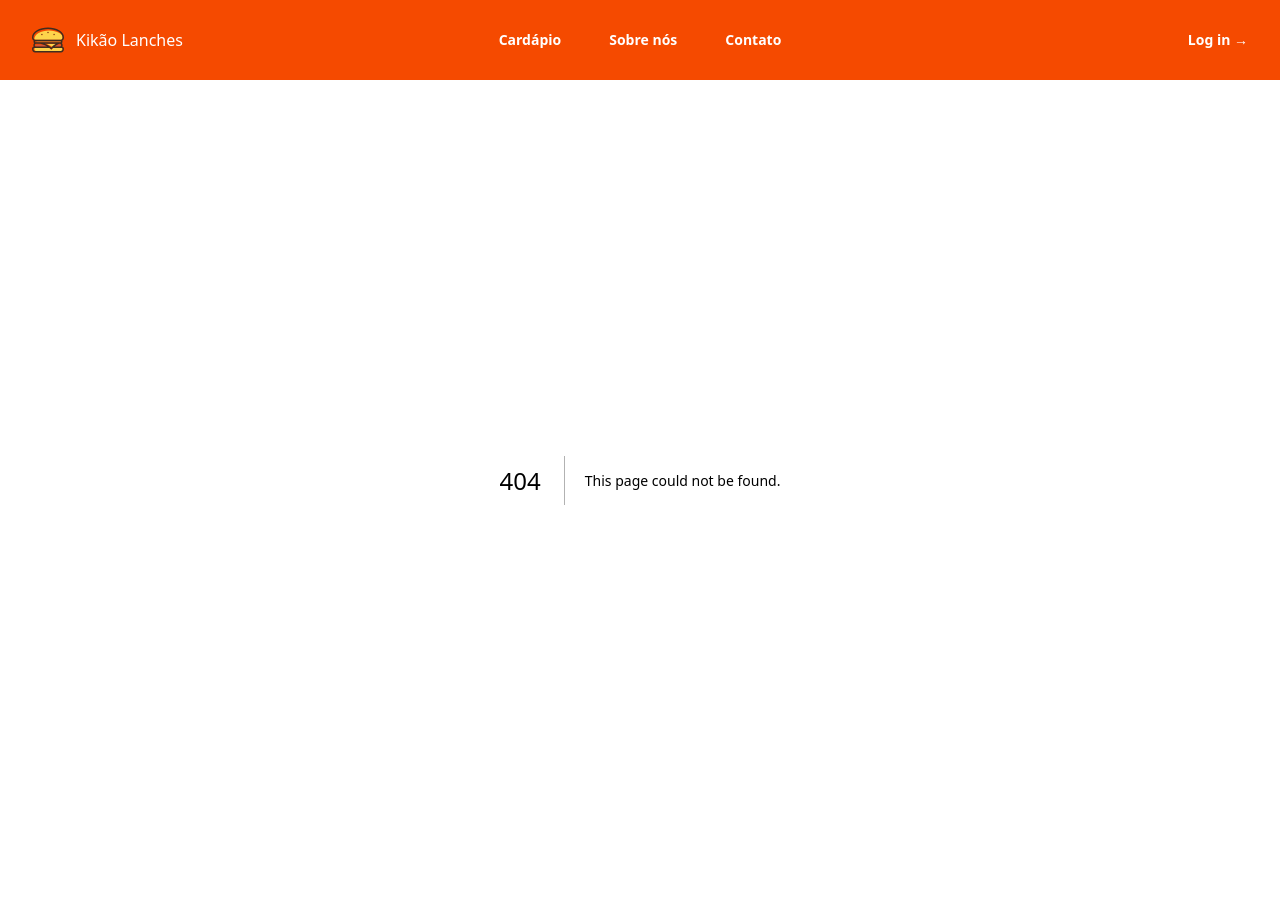
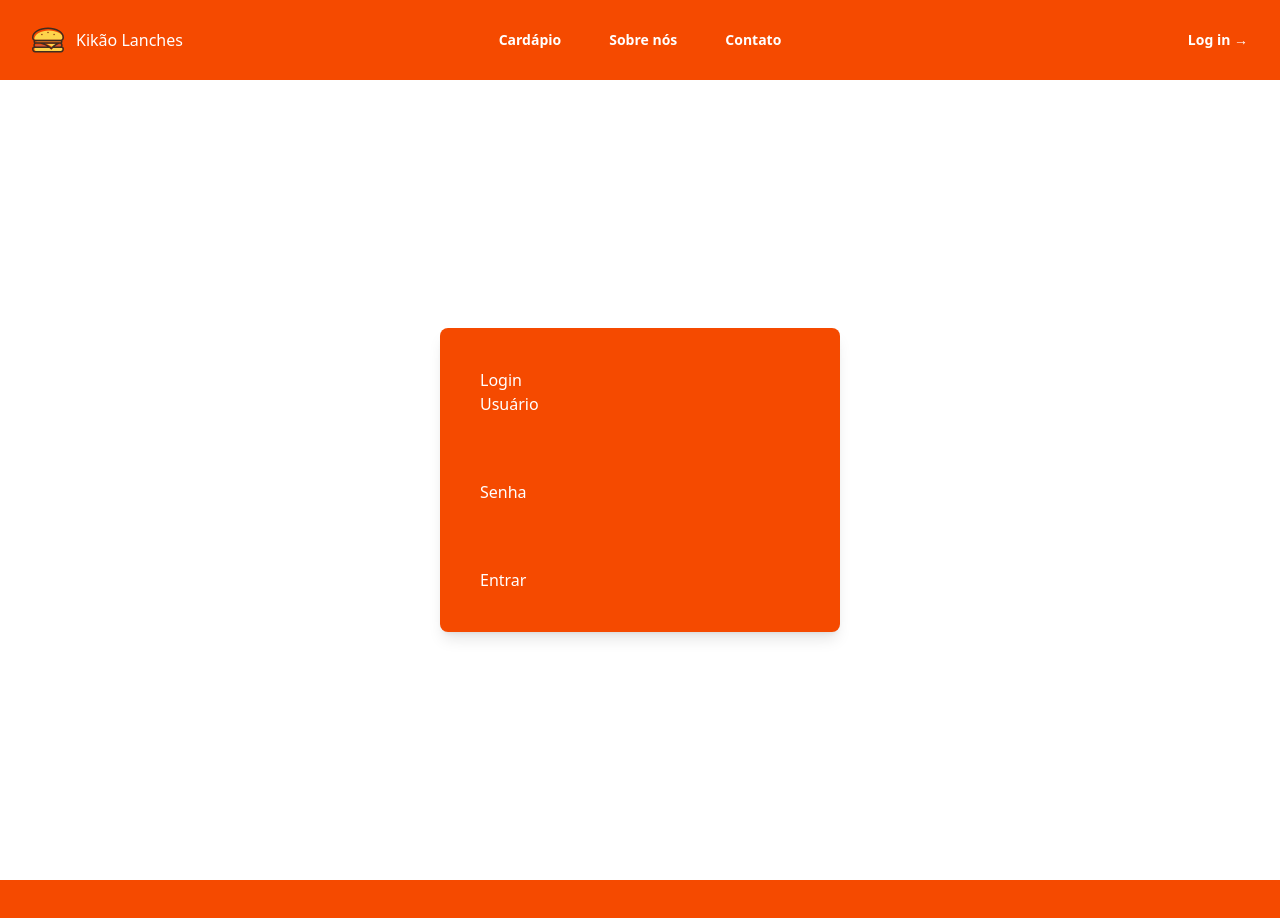
Before and after one commit to josebauer/kikao-lanches-frontend, a Next.js app: page /login in a window 1280 px wide. Before the commit this address had no page. Shown: the top 918 px of the page. Before the commit the page ends 880 px from the top, so only its background shows below. Built offline with nearby package versions, Linux system fonts and the light colour scheme.

Commit message:
Ajusta header e cria pagina de login

```diff
--- a/src/app/globals.scss
+++ b/src/app/globals.scss
@@ -1,4 +1,8 @@
 @use "tailwindcss";
+
+main {
+  min-height: 100vh;
+}
 
 ::-webkit-scrollbar {
   width: 8px;
--- a/src/app/layout.tsx
+++ b/src/app/layout.tsx
@@ -1,7 +1,8 @@
 import type { Metadata } from "next";
 import { Geist, Geist_Mono } from "next/font/google";
 import "./globals.scss";
-import Header from "@/components/Header";
+import Header from "@/components/layout/Header";
+import Footer from "@/components/layout/Footer";
 
 const geistSans = Geist({
   variable: "--font-geist-sans",
@@ -30,6 +31,7 @@ export default function RootLayout({
       >
         <Header />
         {children}
+        <Footer />
       </body>
     </html>
   );
--- /dev/null
+++ b/src/app/login/page.tsx
@@ -0,0 +1,9 @@
+import FormLogin from "@/components/formLogin/FormLogin";
+
+export default function Login() {
+  return (
+    <main>
+      <FormLogin />
+    </main>
+  )
+}
--- a/src/app/page.tsx
+++ b/src/app/page.tsx
@@ -1,9 +1,9 @@
-import Banner from "@/components/Banner";
+import Banner from "@/components/Banner/Banner";
 
 export default function Home() {
   return (
-    <>
+    <main>
       <Banner />
-    </>
+    </main>
   );
 }
--- a/src/components/Banner.tsx
+++ b/src/components/Banner/Banner.tsx
@@ -1,6 +1,6 @@
 export default function Banner() {
   return (
-    <div className="bg-orange-600">
+    <section className="bg-orange-600">
       <div className="relative isolate px-6 pt-14 lg:px-8">
         <div
           aria-hidden="true"
@@ -32,6 +32,6 @@ export default function Banner() {
         >
         </div>
       </div>
-    </div>
+    </section>
   )
 }
--- a/src/components/Header.tsx
+++ /dev/null
@@ -1,117 +0,0 @@
-'use client'
-
-import { useState } from 'react'
-import {
-  Dialog,
-  DialogPanel,
-  PopoverGroup
-} from '@headlessui/react'
-import {
-  Bars3Icon,
-  XMarkIcon,
-} from '@heroicons/react/24/outline'
-import Image from 'next/image'
-
-export default function Header() {
-  const [mobileMenuOpen, setMobileMenuOpen] = useState(false)
-
-  return (
-    <header className="bg-orange-600">
-      <nav aria-label="Global" className="mx-auto flex max-w-7xl items-center justify-between p-6 lg:px-8">
-        <div className="flex lg:flex-1 items-center gap-3">
-          <a href="#" className="-m-1.5 p-1.5">
-            <Image
-              alt="teste"
-              src="/hamburger.svg"
-              className="h-8 w-auto"
-              width={70}
-              height={70}
-            />
-          </a>
-          <span className="text-white">Kikão Lanches</span>
-        </div>
-        <div className="flex lg:hidden">
-          <button
-            type="button"
-            onClick={() => setMobileMenuOpen(true)}
-            className="-m-2.5 inline-flex items-center justify-center rounded-md p-2.5 text-gray-400"
-          >
-            <span className="sr-only">Open main menu</span>
-            <Bars3Icon aria-hidden="true" className="size-6" />
-          </button>
-        </div>
-        <PopoverGroup className="hidden lg:flex lg:gap-x-12">
-          <a href="#" className="text-sm/6 font-semibold text-white">
-            Cardápio
-          </a>
-          <a href="#" className="text-sm/6 font-semibold text-white">
-            Sobre nós
-          </a>
-          <a href="#" className="text-sm/6 font-semibold text-white">
-            Contato
-          </a>
-        </PopoverGroup>
-        <div className="hidden lg:flex lg:flex-1 lg:justify-end">
-          <a href="#" className="text-sm/6 font-semibold text-white">
-            Log in <span aria-hidden="true">&rarr;</span>
-          </a>
-        </div>
-      </nav>
-      <Dialog open={mobileMenuOpen} onClose={setMobileMenuOpen} className="lg:hidden">
-        <div className="fixed inset-0 z-50" />
-        <DialogPanel className="fixed inset-y-0 right-0 z-50 w-full overflow-y-auto bg-gray-900 p-6 sm:max-w-sm sm:ring-1 sm:ring-gray-100/10">
-          <div className="flex items-center justify-between">
-            <a href="#" className="-m-1.5 p-1.5">
-              <span className="sr-only">Your Company</span>
-              <img
-                alt=""
-                src="https://tailwindcss.com/plus-assets/img/logos/mark.svg?color=indigo&shade=500"
-                className="h-8 w-auto"
-              />
-            </a>
-            <button
-              type="button"
-              onClick={() => setMobileMenuOpen(false)}
-              className="-m-2.5 rounded-md p-2.5 text-gray-400"
-            >
-              <span className="sr-only">Close menu</span>
-              <XMarkIcon aria-hidden="true" className="size-6" />
-            </button>
-          </div>
-          <div className="mt-6 flow-root">
-            <div className="-my-6 divide-y divide-white/10">
-              <div className="space-y-2 py-6">
-                <a
-                  href="#"
-                  className="-mx-3 block rounded-lg px-3 py-2 text-base/7 font-semibold text-white hover:bg-white/5"
-                >
-                  Features
-                </a>
-                <a
-                  href="#"
-                  className="-mx-3 block rounded-lg px-3 py-2 text-base/7 font-semibold text-white hover:bg-white/5"
-                >
-                  Marketplace
-                </a>
-                <a
-                  href="#"
-                  className="-mx-3 block rounded-lg px-3 py-2 text-base/7 font-semibold text-white hover:bg-white/5"
-                >
-                  Company
-                </a>
-              </div>
-              <div className="py-6">
-                <a
-                  href="#"
-                  className="-mx-3 block rounded-lg px-3 py-2.5 text-base/7 font-semibold text-white hover:bg-white/5"
-                >
-                  Log in
-                </a>
-              </div>
-            </div>
-          </div>
-        </DialogPanel>
-      </Dialog>
-    </header>
-  )
-}
--- /dev/null
+++ b/src/components/formLogin/FormLogin.tsx
@@ -0,0 +1,36 @@
+export default function FormLogin() {
+  return (
+    <section className="flex justify-center items-center h-screen">
+      <div className="bg-orange-600 p-10 rounded-lg shadow-lg text-white w-100">
+        <h2>Login</h2>
+        <form method="post">
+          <div className="mb-4">
+            <label className="block mb-2" htmlFor="username">
+              Usuário
+            </label>
+            <input
+              className="w-full p-2 rounded-md text-black"
+              type="text"
+              id="username"
+              name="username"
+              required
+            />
+          </div>
+          <div className="mb-4">
+            <label className="block mb-2" htmlFor="username">
+              Senha
+            </label>
+            <input
+              className="w-full p-2 rounded-md text-black"
+              type="password"
+              id="password"
+              name="password"
+              required
+            />
+          </div>
+          <button>Entrar</button>
+        </form>
+      </div>
+    </section>
+  )
+}
--- /dev/null
+++ b/src/components/layout/Footer.tsx
@@ -0,0 +1,7 @@
+export default function Footer() {
+  return (
+    <footer className="bg-orange-600 text-center p-6">
+
+    </footer>
+  )
+}
--- a/src/components/layout/Header.tsx
+++ b/src/components/layout/Header.tsx
@@ -1,16 +1,10 @@
 'use client'
 
 import { useEffect, useState } from 'react'
-import {
-  Dialog,
-  DialogPanel,
-  PopoverGroup
-} from '@headlessui/react'
-import {
-  Bars3Icon,
-  XMarkIcon,
-} from '@heroicons/react/24/outline'
+import { Dialog, DialogPanel, PopoverGroup } from '@headlessui/react'
+import { Bars3Icon, XMarkIcon } from '@heroicons/react/24/outline'
 import Image from 'next/image'
+import Link from 'next/link'
 
 export default function Header() {
   const [mobileMenuOpen, setMobileMenuOpen] = useState(false)
@@ -33,7 +27,7 @@ export default function Header() {
     <header className={`bg-orange-600 sticky top-0 z-50 w-full ${isScrolled ? "shadow-md" : ""}`}>
       <nav aria-label="Global" className="mx-auto flex max-w-7xl items-center justify-between p-6 lg:px-8">
         <div className="flex lg:flex-1 items-center gap-3">
-          <a href="#" className="-m-1.5 p-1.5">
+          <Link href="/" className="flex items-center gap-3 -m-1.5 p-1.5">
             <Image
               alt="teste"
               src="/hamburger.svg"
@@ -41,8 +35,8 @@ export default function Header() {
               width={70}
               height={70}
             />
-          </a>
-          <span className="text-white">Kikão Lanches</span>
+            <span className="text-white">Kikão Lanches</span>
+          </Link>
         </div>
         <div className="flex lg:hidden">
           <button
@@ -55,27 +49,27 @@ export default function Header() {
           </button>
         </div>
         <PopoverGroup className="hidden lg:flex lg:gap-x-12">
-          <a href="#" className="text-sm/6 font-semibold text-white">
+          <Link href="#" className="text-sm/6 font-semibold text-white">
             Cardápio
-          </a>
-          <a href="#" className="text-sm/6 font-semibold text-white">
+          </Link>
+          <Link href="#" className="text-sm/6 font-semibold text-white">
             Sobre nós
-          </a>
-          <a href="#" className="text-sm/6 font-semibold text-white">
+          </Link>
+          <Link href="#" className="text-sm/6 font-semibold text-white">
             Contato
-          </a>
+          </Link>
         </PopoverGroup>
         <div className="hidden lg:flex lg:flex-1 lg:justify-end">
-          <a href="#" className="text-sm/6 font-semibold text-white">
+          <Link href="/login" className="text-sm/6 font-semibold text-white">
             Log in <span aria-hidden="true">&rarr;</span>
-          </a>
+          </Link>
         </div>
       </nav>
       <Dialog open={mobileMenuOpen} onClose={setMobileMenuOpen} className="lg:hidden">
         <div className="fixed inset-0 z-50" />
         <DialogPanel className="fixed inset-y-0 right-0 z-50 w-full overflow-y-auto bg-orange-800 p-6 sm:max-w-sm sm:ring-1 sm:ring-gray-100/10">
           <div className="flex items-center justify-between">
-            <a href="#" className="-m-1.5 p-1.5">
+            <Link href="#" className="flex align-center -m-1.5 p-1.5">
               <Image
                 alt="teste"
                 src="/hamburger.svg"
@@ -83,8 +77,8 @@ export default function Header() {
                 width={70}
                 height={70}
               />
-            </a>
-            <span className="text-white">Kikão Lanches</span>
+              <span className="text-white">Kikão Lanches</span>
+            </Link>
             <button
               type="button"
               onClick={() => setMobileMenuOpen(false)}
@@ -97,32 +91,32 @@ export default function Header() {
           <div className="mt-6 flow-root">
             <div className="-my-6 divide-y divide-white/10">
               <div className="space-y-2 py-6">
-                <a
+                <Link
                   href="#"
                   className="-mx-3 block rounded-lg px-3 py-2 text-base/7 font-semibold text-white hover:bg-white/5"
                 >
                   Cardápio
-                </a>
-                <a
+                </Link>
+                <Link
                   href="#"
                   className="-mx-3 block rounded-lg px-3 py-2 text-base/7 font-semibold text-white hover:bg-white/5"
                 >
                   Sobre nós
-                </a>
-                <a
+                </Link>
+                <Link
                   href="#"
                   className="-mx-3 block rounded-lg px-3 py-2 text-base/7 font-semibold text-white hover:bg-white/5"
                 >
                   Contato
-                </a>
+                </Link>
               </div>
               <div className="py-6">
-                <a
+                <Link
                   href="#"
                   className="-mx-3 block rounded-lg px-3 py-2.5 text-base/7 font-semibold text-white hover:bg-white/5"
                 >
                   Log in
-                </a>
+                </Link>
               </div>
             </div>
           </div>
```
